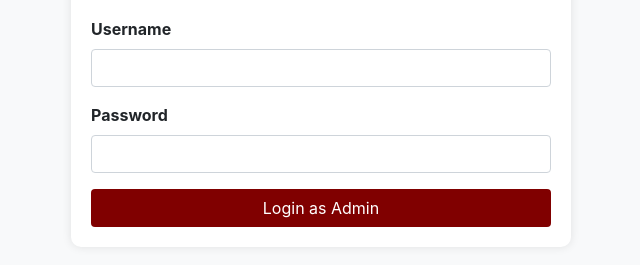
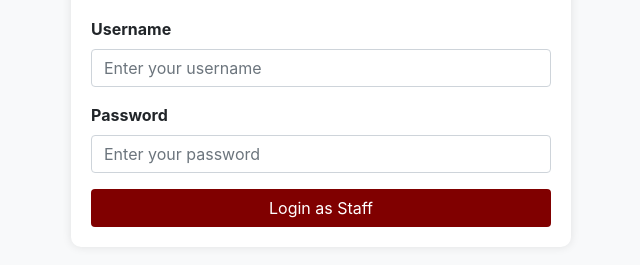
Before and after one commit to shadshika/ABC-Restaurant-Website, a plain HTML site: page stafflogin.html in a window 1280 px wide. Shown: the part 339-604 px from the top of the page, without its empty margins (319-959 px from the left). Drawn offline with nearby package versions, Linux system fonts and the light colour scheme.

Commit message:
Update stafflogin.html

```diff
--- a/stafflogin.html
+++ b/stafflogin.html
@@ -65,18 +65,18 @@
             <h2 class="login-title">Staff Login</h2>
 
             <!-- Staff Login Form -->
-            <form action="stafflogin.php" method="post">
-                <input type="hidden" name="role" value="staff">
+            <form method="POST" action="stafflogin.php">
                 <div class="form-group">
                     <label for="usernameh">Username</label>
-                    <input type="text"class="form-control"  name="usernameh" id="usernameh" required>
+                    <input type="text" class="form-control" id="usernameh" name="usernameh" placeholder="Enter your username" required>
                 </div>
                 <div class="form-group">
                     <label for="passwordh">Password</label>
-                    <input type="password"class="form-control"  name="passwordh" id="passwordh" required>
+                    <input type="password" class="form-control" id="passwordh" name="passwordh" placeholder="Enter your password" required>
                 </div>
-                <button type="submit" class="btn btn-login btn-block">Login as Admin</button>
+                <button type="submit" class="btn btn-login btn-block">Login as Staff</button>
             </form>
+
         </div>
     </section>
 
```
